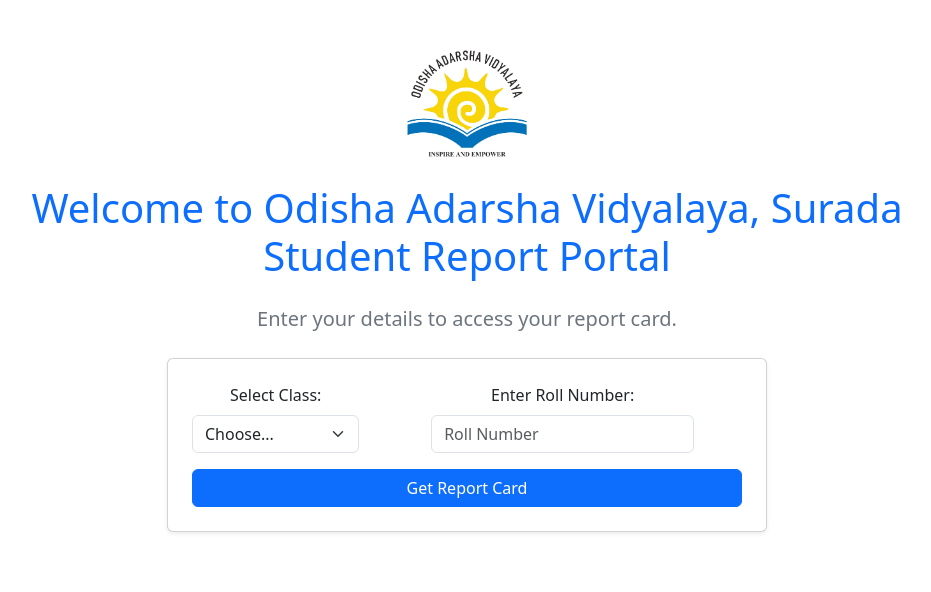
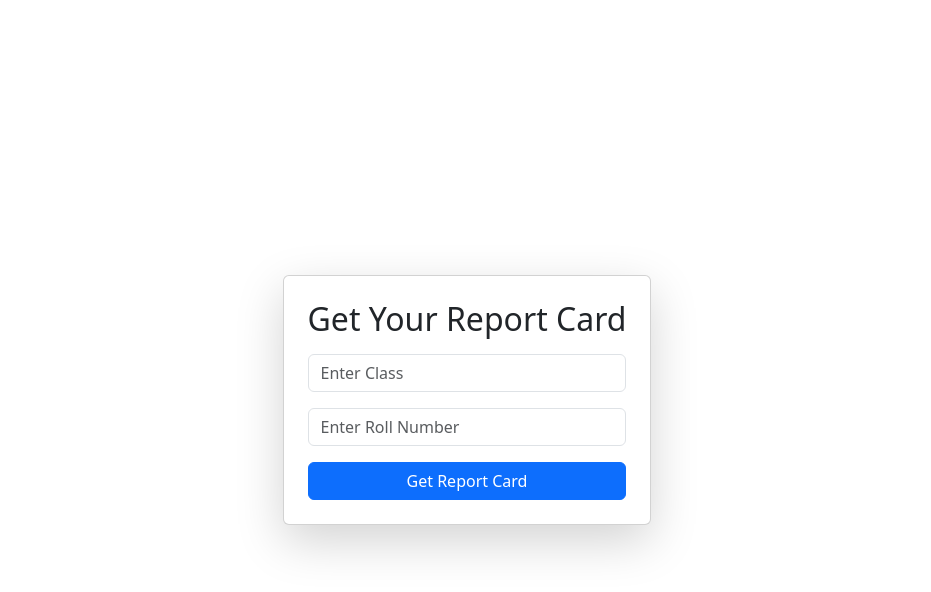
Before and after one commit to Sanatan-kisku/Student-Report-Portal, a React (Create React App) app in the folder frontend/: page / in a window 1280 px wide. Shown: the top 592 px of the page, without its empty margins (173-1104 px from the left). Built offline with nearby package versions, Linux system fonts and the light colour scheme.

Commit message:
revert home.js

```diff
--- a/frontend/src/Home.js
+++ b/frontend/src/Home.js
@@ -1,11 +1,9 @@
 import React, { useState } from "react";
 import { useNavigate } from "react-router-dom";
 import axios from "axios";
-import "bootstrap/dist/css/bootstrap.min.css";
 
 function Home() {
   const [studentClass, setStudentClass] = useState("");
-  const [section, setSection] = useState("");
   const [rollNumber, setRollNumber] = useState("");
   const [error, setError] = useState(null);
   const navigate = useNavigate();
@@ -16,9 +14,9 @@
 
     try {
       const response = await axios.get(
-        // `${process.env.REACT_APP_BACKEND_URL}/report-card?class=${studentClass}&section=${section}&roll=${rollNumber}`
-        `https://student-report-portal.onrender.com/report-card?class=${studentClass}&section=${section}&roll=${rollNumber}`
+        `http://localhost:5000/report-card?class=${studentClass}&roll=${rollNumber}`
       );
+
       navigate("/report-card", { state: { reportCard: response.data } });
     } catch (err) {
       setError("Report card not found.");
@@ -26,78 +24,33 @@
   };
 
   return (
-    <div className="container text-center mt-5">
-      {/* School Logo */}
-      <img src="/logo.jpg" alt="School Logo" className="mb-3" width="120" />
-
-      {/* Welcome Message */}
-      <h1 className="mb-4 text-primary">
-        Welcome to Odisha Adarsha Vidyalaya, Surada <br /> Student Report Portal
-      </h1>
-      <p className="lead text-secondary">Enter your details to access your report card.</p>
-
-      {/* Student Form */}
-      <div className="card shadow-sm mx-auto mt-4 p-4" style={{ maxWidth: "600px" }}>
+    <div className="container d-flex justify-content-center align-items-center vh-100">
+      <div className="card p-4 shadow-lg">
+        <h2 className="text-center mb-3">Get Your Report Card</h2>
         <form onSubmit={handleSubmit}>
-          {/* Side-by-Side Inputs using Bootstrap Grid */}
-          <div className="row mb-3">
-            {/* Class Field */}
-            <div className="col-md-4">
-              <label className="form-label">Select Class:</label>
-              <select
-                className="form-select"
-                value={studentClass}
-                onChange={(e) => {
-                  setStudentClass(e.target.value);
-                  if (e.target.value === "11" || e.target.value === "12") {
-                    setSection(""); // Reset section if class is 11 or 12
-                  }
-                }}
-                required
-              >
-                <option value="">Choose...</option>
-                <option value="6">Class 6</option>
-                <option value="7">Class 7</option>
-                <option value="8">Class 8</option>
-                <option value="9">Class 9</option>
-                <option value="10">Class 10</option>
-                <option value="11">Class 11</option>
-                <option value="12">Class 12</option>
-              </select>
-            </div>
-
-            {/* Section Field (Only for Class 6-10) */}
-            {studentClass && parseInt(studentClass) >= 6 && parseInt(studentClass) <= 10 && (
-              <div className="col-md-4">
-                <label className="form-label">Select Section:</label>
-                <select
-                  className="form-select"
-                  value={section}
-                  onChange={(e) => setSection(e.target.value)}
-                  required
-                >
-                  <option value="">Choose...</option>
-                  <option value="A">Section A</option>
-                  <option value="B">Section B</option>
-                </select>
-              </div>
-            )}
-
-            {/* Roll Number Field */}
-            <div className={studentClass && parseInt(studentClass) >= 6 && parseInt(studentClass) <= 10 ? "col-md-4" : "col-md-6 mx-auto"}>
-              <label className="form-label">Enter Roll Number:</label>
+          <div className="mb-3">
             <input
               type="text"
+              placeholder="Enter Class"
+              value={studentClass}
+              onChange={(e) => setStudentClass(e.target.value)}
               className="form-control"
-                placeholder="Roll Number"
-                value={rollNumber}
-                onChange={(e) => setRollNumber(e.target.value)}
               required
             />
           </div>
+          <div className="mb-3">
+            <input
+              type="text"
+              placeholder="Enter Roll Number"
+              value={rollNumber}
+              onChange={(e) => setRollNumber(e.target.value)}
+              className="form-control"
+              required
+            />
           </div>
-
-          <button type="submit" className="btn btn-primary w-100">Get Report Card</button>
+          <button type="submit" className="btn btn-primary w-100">
+            Get Report Card
+          </button>
         </form>
         {error && <p className="text-danger mt-3 text-center">{error}</p>}
       </div>
```
Lines whose indentation alone changed are shown as unchanged.
